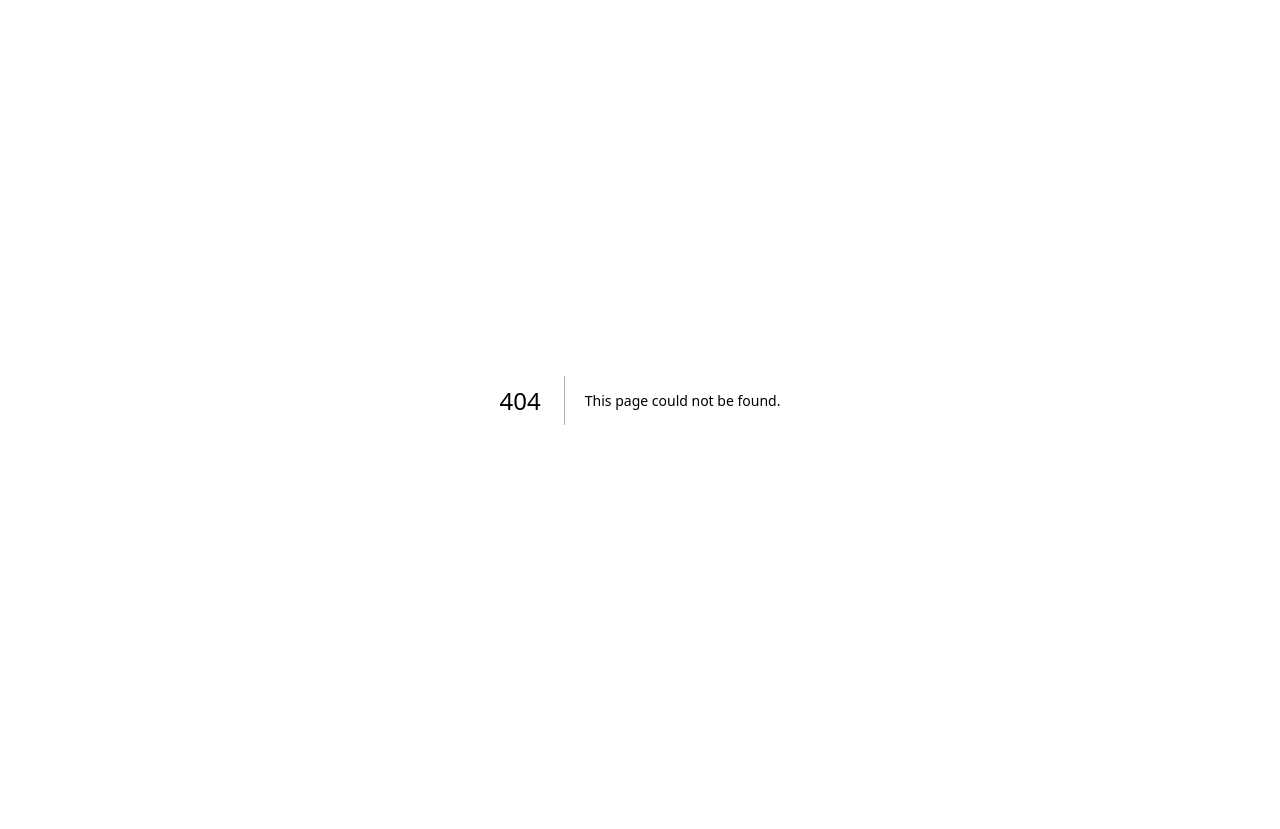
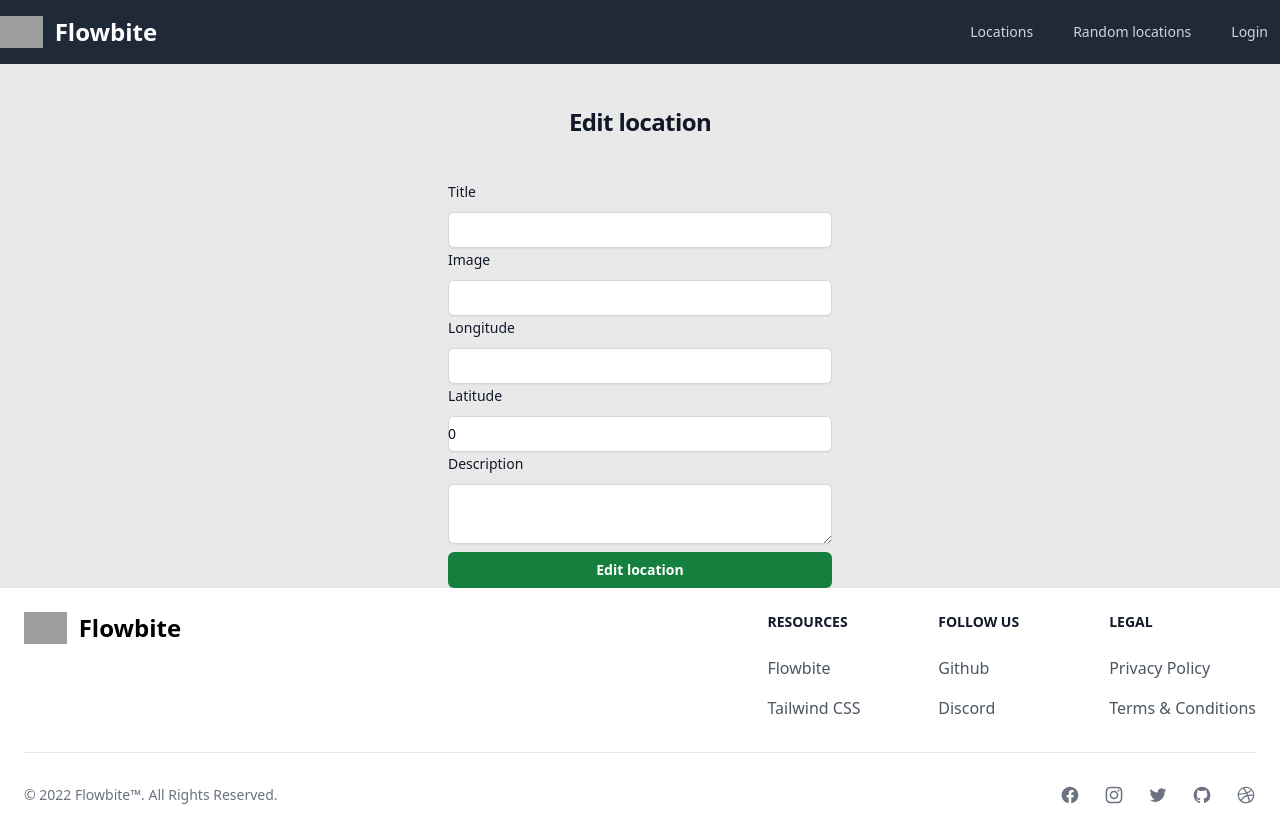
Before and after one commit to VygantasPaul/front-locations-app, a Next.js app: page /edit-location/1 in a window 1280 px wide. Before the commit this address had no page. Before the commit the page ends 800 px from the top, so only its background shows below. Built offline with nearby package versions, Linux system fonts and the light colour scheme; no server answers; grey boxes are pictures that could not be loaded.

Commit message:
edit css

```diff
--- a/src/components/DesktopNavBar/DesktopNavBar.tsx
+++ b/src/components/DesktopNavBar/DesktopNavBar.tsx
@@ -50,6 +50,9 @@ const NavBar = () => {
         {isLoggedIn && (
           <div className="flex items-center">
             <span className="text-white pr-3">{userName},</span>
+            <button className="text-white bg-gray-700 rounded-md px-3 py-2 text-sm font-medium hover:bg-gray-400 mr-3">
+              Profile
+            </button>
             <button
               onClick={onLogout}
               className="text-white bg-gray-700 rounded-md px-3 py-2 text-sm font-medium hover:bg-red-400"
--- /dev/null
+++ b/src/pages/edit-location/[id].tsx
@@ -0,0 +1,218 @@
+import React, { useState, useEffect } from "react";
+import axios from "axios";
+import { useRouter } from "next/router";
+import cookie from "js-cookie";
+import Button from "@/components/Button/Button";
+import PageTemplate from "@/components/PageTemplate/AddPostTemplate";
+const EditLocation = () => {
+  const [isLoading, setLoading] = useState(false);
+  const [alert, setAlert] = useState<string>("");
+  const [title, setTitle] = useState<string>("");
+  const [description, setDescription] = useState<string>("");
+  const [longitude, setLongitude] = useState<Number>();
+  const [latitude, setLatitude] = useState<Number>();
+  const [locationPhotoUrl, setLocationPhotoUrl] = useState<string>("");
+  const router = useRouter();
+
+  const checkValidation = () => {
+    const titleRegex = /^\S.{5,}/;
+    const textareaRegex = /^\S.{10,}/;
+
+    if (!title || !description || !longitude || !latitude) {
+      setAlert("Please fill in all required fields");
+      return false;
+    } else if (!titleRegex.test(title)) {
+      setAlert("Please enter a title with at least three letters");
+      return false;
+    } else if (!textareaRegex.test(description)) {
+      setAlert("Please enter a description with at least ten letter");
+      return false;
+    } else {
+      setAlert("Location added successfully");
+      return true;
+    }
+  };
+  useEffect(() => {
+    const getLocationDetails = async () => {
+      try {
+        const locationId = router.query.id; // Assuming the ID is in the route parameter
+        const headers = {
+          authorization: cookie.get("jwttoken"),
+        };
+        const response = await axios.get(
+          `${process.env.SERVER_URL}/locations/${locationId}`,
+          { headers }
+        );
+
+        const locationDetails = response.data.locations;
+        console.log(locationDetails); // Adjust this based on your API response structure
+        setTitle(locationDetails.title);
+        setDescription(locationDetails.description);
+        setLongitude(locationDetails.longitude);
+        setLatitude(locationDetails.latitude);
+        setLocationPhotoUrl(locationDetails.location_photo_url);
+      } catch (error) {
+        console.error("Error fetching location details:", error);
+      }
+    };
+
+    getLocationDetails();
+  }, [router.query.id]);
+
+  const onEditLocation = async () => {
+    try {
+      const isValid = checkValidation();
+      if (isValid) {
+        setLoading(true);
+        const locationId = router.query.id; // Assuming the ID is in the route parameter
+        const updatedLocation = {
+          title,
+          description,
+          longitude,
+          latitude,
+          location_photo_url: locationPhotoUrl,
+        };
+        const headers = {
+          authorization: cookie.get("jwttoken"),
+        };
+        const response = await axios.put(
+          `${process.env.SERVER_URL}/locations/${locationId}`,
+          updatedLocation,
+          { headers }
+        );
+        setLoading(false);
+
+        if (response.status === 200) {
+          setAlert("Location updated successfully");
+          router.push("/");
+          // Optionally, you can redirect the user to the location details page
+        } else {
+          setAlert("Failed to update location");
+        }
+      }
+    } catch (error) {
+      console.error("Error updating location:", error);
+    }
+  };
+
+  return (
+    <PageTemplate>
+      <div className="flex-1">
+        <div className="sm:mx-auto sm:w-full sm:max-w-sm">
+          <h2 className="mt-10 text-center text-2xl font-bold leading-9 tracking-tight text-gray-900">
+            Edit location
+          </h2>
+        </div>
+
+        <div className="mt-10 sm:mx-auto sm:w-full sm:max-w-sm">
+          <form>
+            <div>
+              <label
+                htmlFor="title"
+                className="block text-sm font-medium leading-6 text-gray-900"
+              >
+                Title
+              </label>
+
+              <div className="mt-2">
+                <input
+                  value={title}
+                  onChange={(e) => setTitle(String(e.target.value))}
+                  id="email"
+                  name="email"
+                  type="text"
+                  className="block w-full rounded-md border-0 py-1.5 text-gray-900 shadow-sm ring-1 ring-inset ring-gray-300 placeholder:text-gray-400 focus:ring-2 focus:ring-inset focus:ring-indigo-600 sm:text-sm sm:leading-6"
+                />
+              </div>
+            </div>
+            <div>
+              <label
+                htmlFor="image"
+                className="block text-sm font-medium leading-6 text-gray-900"
+              >
+                Image
+              </label>
+              <div className="mt-2">
+                <input
+                  id="image"
+                  name="image"
+                  value={locationPhotoUrl}
+                  onChange={(e) => setLocationPhotoUrl(e.target.value)}
+                  type="text"
+                  className="block w-full rounded-md border-0 py-1.5 text-gray-900 shadow-sm ring-1 ring-inset ring-gray-300 placeholder:text-gray-400 focus:ring-2 focus:ring-inset focus:ring-indigo-600 sm:text-sm sm:leading-6"
+                />
+              </div>
+            </div>
+            <div>
+              <label
+                htmlFor="longitude"
+                className="block text-sm font-medium leading-6 text-gray-900"
+              >
+                Longitude
+              </label>
+              <div className="mt-2">
+                <input
+                  id="longitude"
+                  name="longitude"
+                  value={Number(longitude) || ""}
+                  onChange={(e) => setLongitude(Number(e.target.value))}
+                  type="number"
+                  className="block w-full rounded-md border-0 py-1.5 text-gray-900 shadow-sm ring-1 ring-inset ring-gray-300 placeholder:text-gray-400 focus:ring-2 focus:ring-inset focus:ring-indigo-600 sm:text-sm sm:leading-6"
+                />
+              </div>
+            </div>
+            <div>
+              <label
+                htmlFor="latitude"
+                className="block text-sm font-medium leading-6 text-gray-900"
+              >
+                Latitude
+              </label>
+              <div className="mt-2">
+                <input
+                  id="latitude"
+                  name="latitude"
+                  value={Number(latitude || "")}
+                  onChange={(e) => setLatitude(Number(e.target.value))}
+                  type="number"
+                  className="block w-full rounded-md border-0 py-1.5 text-gray-900 shadow-sm ring-1 ring-inset ring-gray-300 placeholder:text-gray-400 focus:ring-2 focus:ring-inset focus:ring-indigo-600 sm:text-sm sm:leading-6"
+                />
+              </div>
+            </div>
+            <div>
+              <div className="flex items-center justify-between">
+                <label
+                  htmlFor="description"
+                  className="block text-sm font-medium leading-6 text-gray-900"
+                >
+                  Description
+                </label>
+              </div>
+              <div className="my-2">
+                <textarea
+                  value={description}
+                  onChange={(e) => setDescription(e.target.value)}
+                  id="description"
+                  name="about"
+                  className="block w-full rounded-md border-0 py-1.5 text-gray-900 shadow-sm ring-1 ring-inset ring-gray-300 placeholder:text-gray-400 focus:ring-2 focus:ring-inset focus:ring-indigo-600 sm:text-sm sm:leading-6"
+                ></textarea>
+              </div>
+            </div>
+
+            <div>
+              <Button
+                className="bg-green-700 flex w-full justify-center rounded-md  px-3 py-1.5 text-sm font-semibold leading-6 text-white shadow-sm hover:bg-indigo-500 focus-visible:outline focus-visible:outline-2 focus-visible:outline-offset-2 focus-visible:outline-indigo-600"
+                onClick={onEditLocation}
+                isLoading={isLoading}
+                text="Edit location"
+              />
+              {alert && <div className="text-red-500">{alert}</div>}
+            </div>
+          </form>
+        </div>
+      </div>
+    </PageTemplate>
+  );
+};
+
+export default EditLocation;
--- a/src/pages/index.tsx
+++ b/src/pages/index.tsx
@@ -16,7 +16,8 @@ export default function Home({}) {
       const response = await axios.get(`${process.env.SERVER_URL}/locations/`, {
         headers,
       });
-      setLocations(response.data.locations);
+      const filteredLocations = response.data.locations.slice(0, 3);
+      setLocations(filteredLocations);
     } catch (err) {
       // @ts-ignore
       if (err.response.status === 401) {
--- a/src/pages/location/[id].tsx
+++ b/src/pages/location/[id].tsx
@@ -59,7 +59,7 @@ const Location = () => {
       <AddPostTemplate>
         {location && (
           <div className="container mx-auto">
-            <div className="flex items-center py-6 w-full">
+            <div className="flex items-center my-6 w-full bg-white">
               <div className={`w/1/2`}>
                 {location.location_photo_url && (
                   // eslint-disable-next-line @next/next/no-img-element
@@ -70,18 +70,30 @@ const Location = () => {
                   />
                 )}
               </div>
-              <div className={`w-full pl-8`}>
+              <div className={`w-full pl-8  h-full flex `}>
+                <div className=" ">
                   <h2 className="text-3xl"> {location.title}</h2>
                   <h4 className="text-lg"> {location.longitude}</h4>
                   <h4 className="text-lg"> {location.latitude}</h4>
                   <p> {location.description}</p>
-              </div>
+                  <div className="flex gap-2">
                     <Button
                       text="Delete"
-                className="bg-red-700 flex w-full justify-center rounded-md  px-3 py-1.5 text-sm font-semibold leading-6 text-white shadow-sm hover:bg-indigo-500 focus-visible:outline focus-visible:outline-2 focus-visible:outline-offset-2 focus-visible:outline-indigo-600"
+                      className="bg-red-700 flex w-full justify-center rounded-md  px-3 py-1.5 text-sm font-semibold leading-6 text-white shadow-sm hover:bg-red-500 focus-visible:outline focus-visible:outline-2 focus-visible:outline-offset-2 focus-visible:outline-indigo-600"
                       onClick={() => setIsModal(true)}
                       isLoading={false}
                     />
+                    <Button
+                      isLoading={false}
+                      text="Edit"
+                      className="bg-green-700 flex w-full justify-center rounded-md  px-3 py-1.5 text-sm font-semibold leading-6 text-white shadow-sm hover:bg-green-500 focus-visible:outline focus-visible:outline-2 focus-visible:outline-offset-2 focus-visible:outline-indigo-600"
+                      onClick={() =>
+                        router.push(`/edit-location/${router.query.id}`)
+                      }
+                    />
+                  </div>
+                </div>
+              </div>
               {isModal && (
                 <Modal
                   onConfirm={onDelete}
```
Lines whose indentation alone changed are shown as unchanged.
